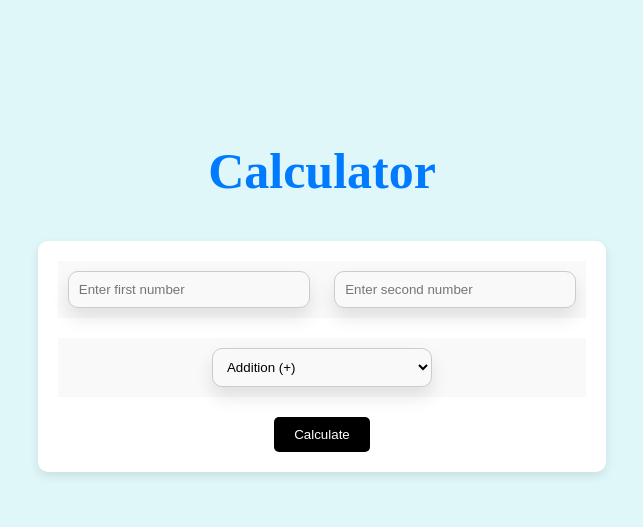
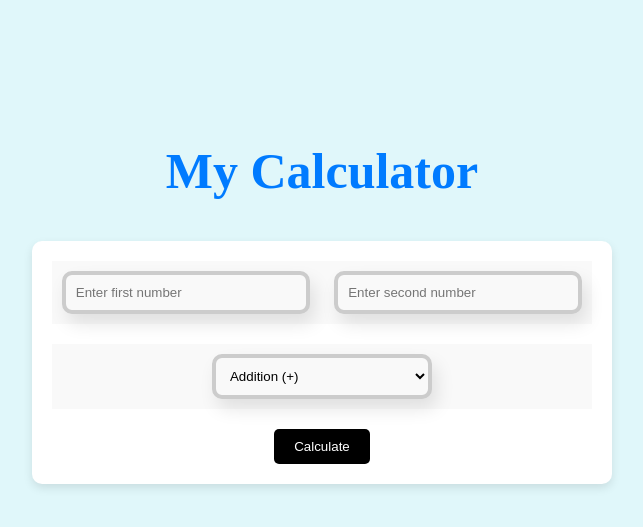
Before and after one commit to deepakn-0603/calculator-app, a Flask app: page / in a window 1280 px wide. Shown: the top 527 px of the page, without its empty margins (318-961 px from the left). Run offline with Flask 3, Linux system fonts and the light colour scheme.

Commit message:
minor change in design

```diff
--- a/app/static/style.css
+++ b/app/static/style.css
@@ -26,11 +26,11 @@ input, select {
     margin: 10px;
     width: 220px;
     border-radius: 10px;
-    border: 1px solid #ccc;
+    border: 4px solid #ccc;
 
     background-color: #f9f9f9;
 
-    box-shadow: 0px 10px 18px rgba(0.2, 0.2, 0.2, 0.1);
+    box-shadow: 5px 10px 18px rgba(0.2, 0.2, 0.2, 0.1);
 
     /* Smooth effect */
     transition: all 0.5s ease;
@@ -38,7 +38,7 @@ input, select {
 
 /* Hover effect */
 input:hover, select:hover {
-    box-shadow: 0px 6px 12px rgba(0, 0, 0, 0.2);
+    box-shadow: 10px 6px 12px rgba(0.3, 0.2, 3.0, 0.2);
 }
 
 /* Focus effect (when clicking) */
--- a/app/templates/index.html
+++ b/app/templates/index.html
@@ -7,7 +7,7 @@
 <body>
 
     <div class="container">
-        <h2>Calculator</h2>
+        <h2>My Calculator</h2>
 
         <form method="POST">
             <div class="input-group">
```
